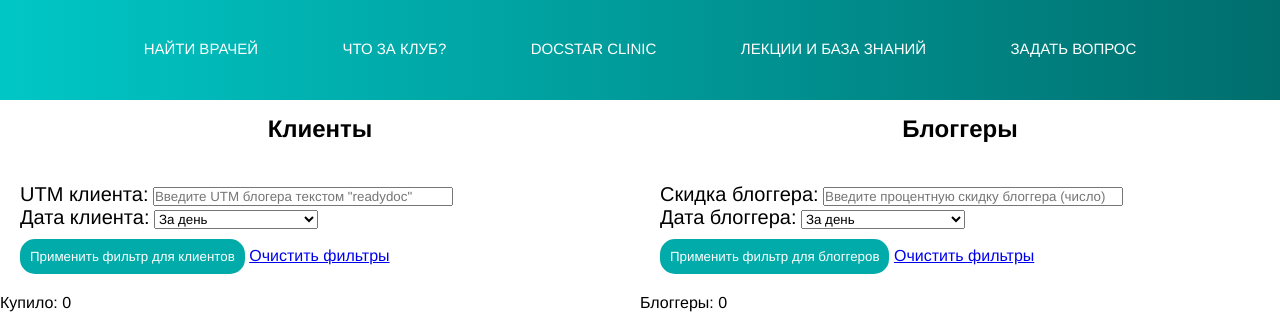
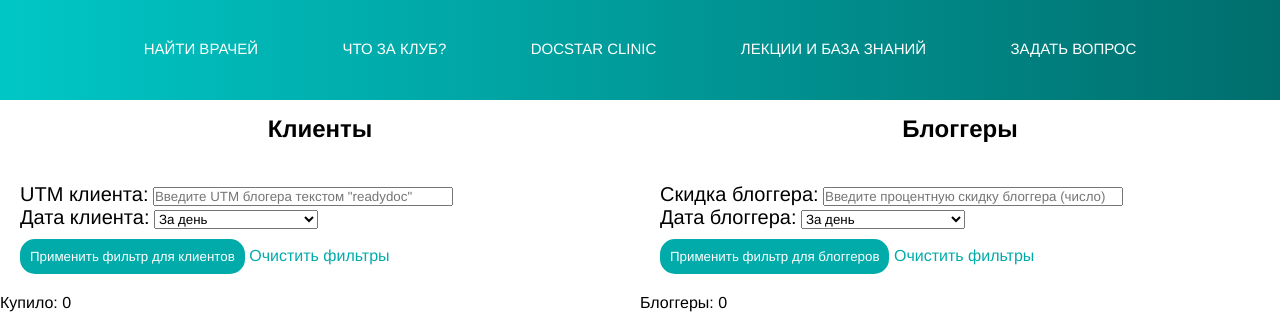
Before and after one commit to it-chep/docstar_site, a Django app: page /vpn/get_statistic_all/ in a window 1280 px wide. Shown: the top 312 px of the page. Run offline with Django 4.2, Linux system fonts and the light colour scheme; data that the repository does not hold is empty; parts of the project's set-up code (start-up, migrations or seed data) failed here and were passed over.

Commit message:
Добавлен стиль

```diff
--- a/templates/vpn/all_statistic.html
+++ b/templates/vpn/all_statistic.html
@@ -105,6 +105,11 @@
             border-radius: 15px;
         }
 
+        a {
+            color: #01abaa;
+            text-decoration: none;
+        }
+
         /* Стили для правой части */
         .right-side {
             float: left;
```
